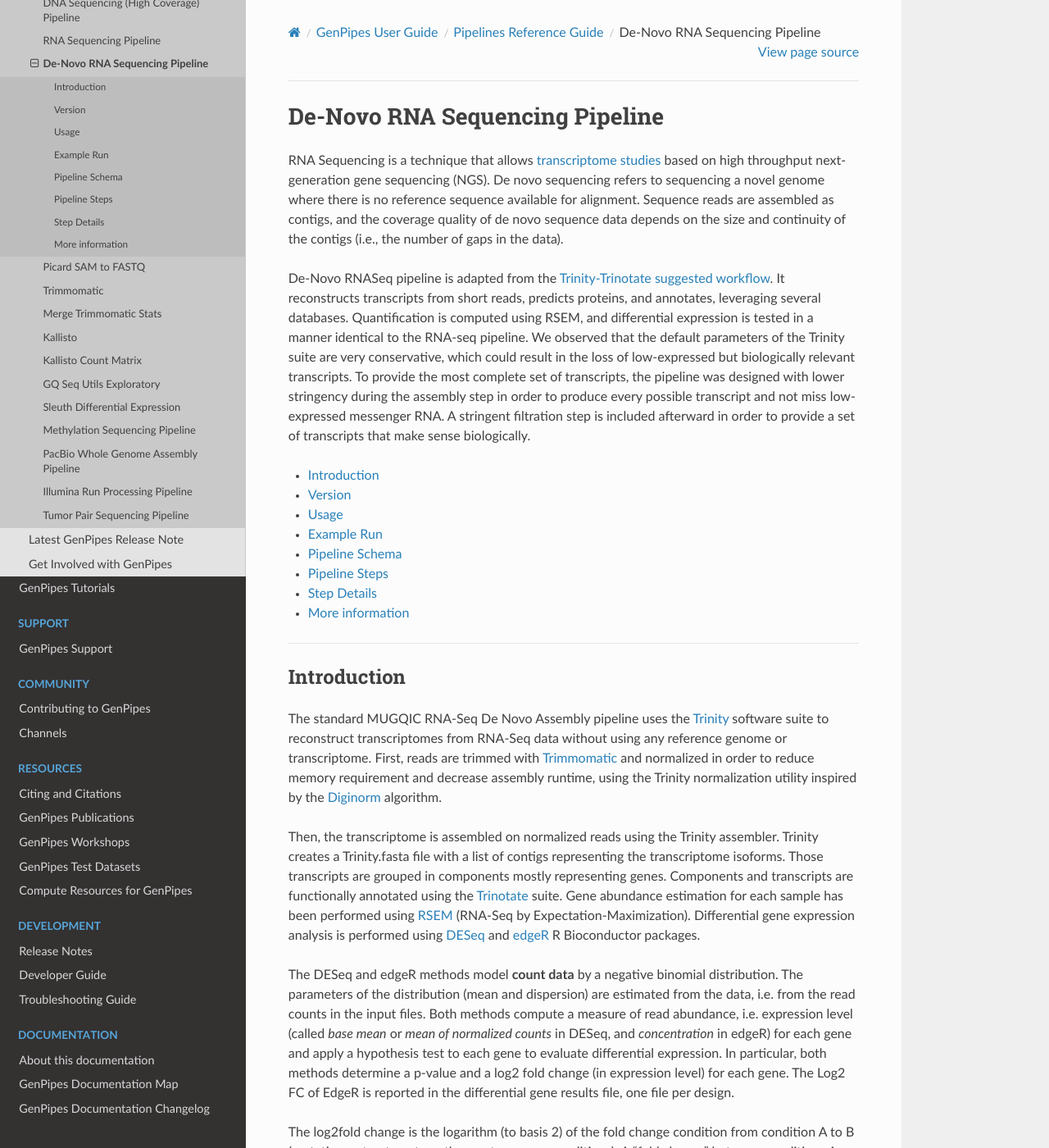
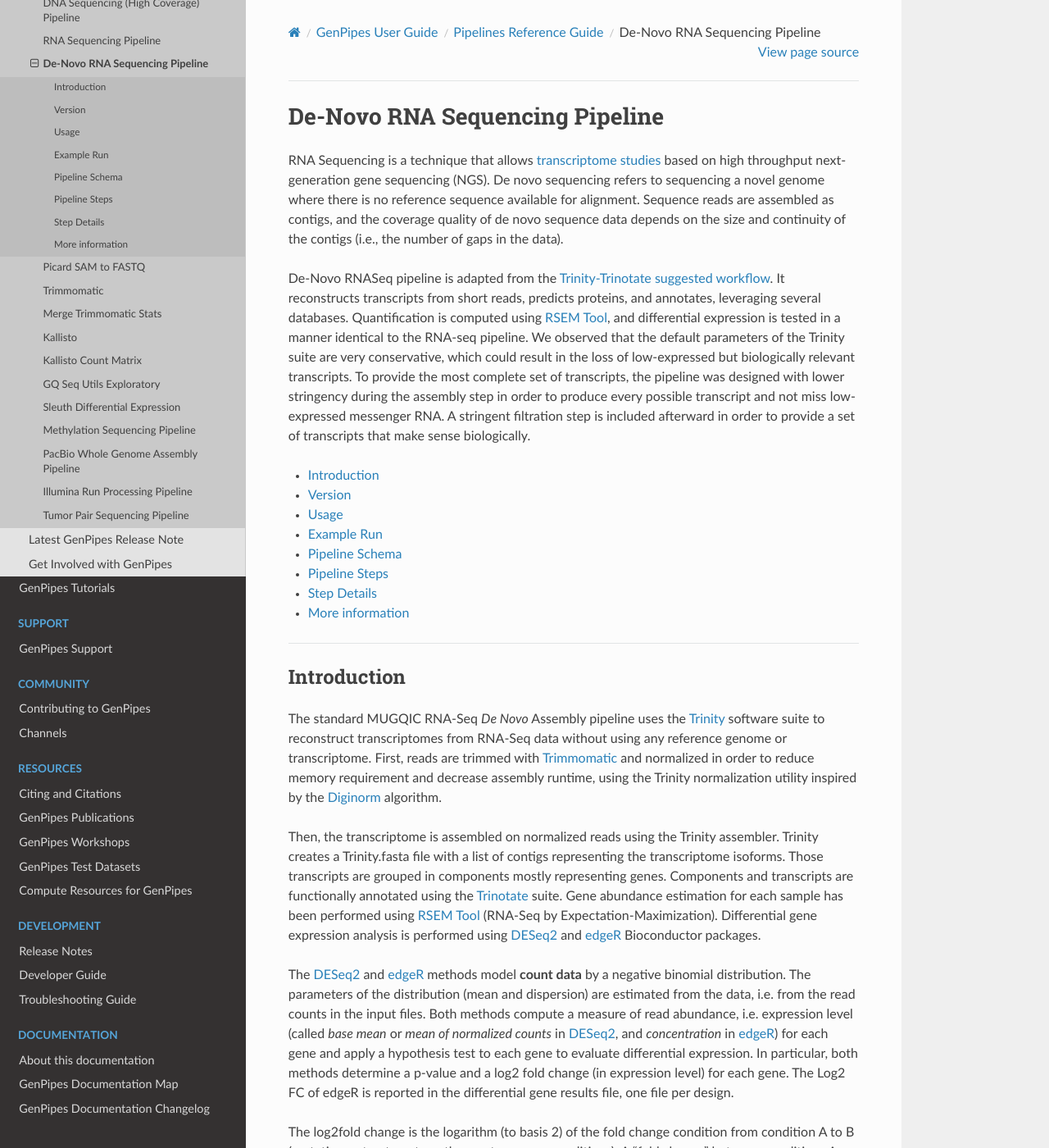
Before and after one commit to c3g/GenPipes_Docs, a Sphinx documentation site: the page built from docs/source/user_guide/pipelines/gp_rnaseq_denovo.rst, in a window 1280 px wide and 1400 px high. Shown: the whole window at 82% size. Built offline with Sphinx 7.4.7 and the Read the Docs theme 2.0.0, drawn with Linux system fonts in a browser that asks for light colours; formulas are drawn with MathJax 3; the version number could not be read and is left out; some of the changed text lies outside the part shown.

Commit message:
Fixes #108 updated denovo seq pipeline with 3.1.5 master sources reference

```diff
--- a/docs/source/user_guide/pipelines/gp_rnaseq_denovo.rst
+++ b/docs/source/user_guide/pipelines/gp_rnaseq_denovo.rst
@@ -14,7 +14,7 @@
       sam
       rRNA
       Transdecoder
-      EdgeR
+      edgeR
       denovo
       Grabherr
       Yassour
@@ -24,7 +24,7 @@ De-Novo RNA Sequencing Pipeline
 
 RNA Sequencing is a technique that allows `transcriptome studies`_ based on high throughput next-generation gene sequencing (NGS). De novo sequencing refers to sequencing a novel genome where there is no reference sequence available for alignment. Sequence reads are assembled as contigs, and the coverage quality of de novo sequence data depends on the size and continuity of the contigs (i.e., the number of gaps in the data).
 
-De-Novo RNASeq pipeline is adapted from the `Trinity-Trinotate`_ `suggested workflow`_. It reconstructs transcripts from short reads, predicts proteins, and annotates, leveraging several databases. Quantification is computed using RSEM, and differential expression is tested in a manner identical to the RNA-seq pipeline. We observed that the default parameters of the Trinity suite are very conservative, which could result in the loss of low-expressed but biologically relevant transcripts. To provide the most complete set of transcripts, the pipeline was designed with lower stringency during the assembly step in order to produce every possible transcript and not miss low-expressed messenger RNA. A stringent filtration step is included afterward in order to provide a set of transcripts that make sense biologically.
+De-Novo RNASeq pipeline is adapted from the `Trinity-Trinotate`_ `suggested workflow`_. It reconstructs transcripts from short reads, predicts proteins, and annotates, leveraging several databases. Quantification is computed using `RSEM Tool`_, and differential expression is tested in a manner identical to the RNA-seq pipeline. We observed that the default parameters of the Trinity suite are very conservative, which could result in the loss of low-expressed but biologically relevant transcripts. To provide the most complete set of transcripts, the pipeline was designed with lower stringency during the assembly step in order to produce every possible transcript and not miss low-expressed messenger RNA. A stringent filtration step is included afterward in order to provide a set of transcripts that make sense biologically.
 
 .. contents:: :local:
 
@@ -32,13 +32,13 @@ De-Novo RNASeq pipeline is adapted from the `Trinity-Trinotate`_ `suggested work
 
 Introduction
 ------------
-The standard MUGQIC RNA-Seq De Novo Assembly pipeline uses the `Trinity <http://trinityrnaseq.sourceforge.net/>`_ software suite to reconstruct transcriptomes from RNA-Seq data without using any reference genome or transcriptome.  First, reads are trimmed with `Trimmomatic <http://www.usadellab.org/cms/index.php?page=trimmomatic>`_ and normalized in order to reduce memory requirement and decrease assembly runtime, using the Trinity normalization utility inspired by the `Diginorm <http://arxiv.org/abs/1203.4802>`_ algorithm.
+The standard MUGQIC RNA-Seq *De Novo* Assembly pipeline uses the `Trinity <http://trinityrnaseq.sourceforge.net/>`_ software suite to reconstruct transcriptomes from RNA-Seq data without using any reference genome or transcriptome.  First, reads are trimmed with `Trimmomatic <http://www.usadellab.org/cms/index.php?page=trimmomatic>`_ and normalized in order to reduce memory requirement and decrease assembly runtime, using the Trinity normalization utility inspired by the `Diginorm <http://arxiv.org/abs/1203.4802>`_ algorithm.
 
-Then, the transcriptome is assembled on normalized reads using the Trinity assembler. Trinity creates a Trinity.fasta file with a list of contigs representing the transcriptome isoforms. Those transcripts are grouped in components mostly representing genes.  Components and transcripts are functionally annotated using the `Trinotate <http://trinotate.sourceforge.net/>`_ suite.  Gene abundance estimation for each sample has been performed using `RSEM <http://deweylab.biostat.wisc.edu/rsem/>`_ (RNA-Seq by Expectation-Maximization). Differential gene expression analysis is performed using `DESeq <http://genomebiology.com/2010/11/10/R106>`_ and `edgeR <http://bioinformatics.oxfordjournals.org/content/26/1/139/>`_ R Bioconductor packages.
+Then, the transcriptome is assembled on normalized reads using the Trinity assembler. Trinity creates a Trinity.fasta file with a list of contigs representing the transcriptome isoforms. Those transcripts are grouped in components mostly representing genes.  Components and transcripts are functionally annotated using the `Trinotate <http://trinotate.sourceforge.net/>`_ suite.  Gene abundance estimation for each sample has been performed using `RSEM Tool`_ (RNA-Seq by Expectation-Maximization). Differential gene expression analysis is performed using `DESeq2`_ and `edgeR`_ Bioconductor packages.
 
-The DESeq and edgeR methods model **count data** by a negative binomial distribution. The parameters of the distribution (mean and dispersion) are estimated from the data, i.e. from the read counts in the input files.  Both methods compute a measure of read abundance, i.e. expression level (called *base mean* or *mean of normalized counts* in DESeq, and *concentration* in edgeR) for each gene and apply a hypothesis test to each gene to evaluate differential expression. In particular, both methods determine a p-value and a log2 fold change (in expression level) for each gene. The Log2 FC of EdgeR is reported in the differential gene results file, one file per design.
+The `DESeq2`_ and `edgeR`_ methods model **count data** by a negative binomial distribution. The parameters of the distribution (mean and dispersion) are estimated from the data, i.e. from the read counts in the input files.  Both methods compute a measure of read abundance, i.e. expression level (called *base mean* or *mean of normalized counts* in `DESeq2`_, and *concentration* in `edgeR`_) for each gene and apply a hypothesis test to each gene to evaluate differential expression. In particular, both methods determine a p-value and a log2 fold change (in expression level) for each gene. The Log2 FC of edgeR is reported in the differential gene results file, one file per design.
 
-The log2fold change is the logarithm (to basis 2) of the fold change condition from condition A to B (mutation or treatment are the most common conditions). A "fold change" between conditions A and B at a gene or transcript is normally computed as the ratio at gene or transcript of the base mean of scaled counts for condition B to the base mean of scaled counts for condition A. Counts are scaled by a size factor in a step called normalization (if the counts of non-differentially expressed genes in one sample are, on average, twice as high as in another,  the size factor for the first sample should be twice that of the other sample).  Each column of the count table is then divided by the size factor for this column and the count values are brought to a common scale, making them comparable. See the `EdgeR vignette <http://www.bioconductor.org/packages/2.12/bioc/vignettes/edgeR/inst/doc/edgeR.pdf>`_ for additional information on normalization approaches used in the pipeline.
+The log2fold change is the logarithm (to basis 2) of the fold change condition from condition A to B (mutation or treatment are the most common conditions). A "fold change" between conditions A and B at a gene or transcript is normally computed as the ratio at gene or transcript of the base mean of scaled counts for condition B to the base mean of scaled counts for condition A. Counts are scaled by a size factor in a step called normalization (if the counts of non-differentially expressed genes in one sample are, on average, twice as high as in another,  the size factor for the first sample should be twice that of the other sample).  Each column of the count table is then divided by the size factor for this column and the count values are brought to a common scale, making them comparable. See the `edgeR vignette <http://www.bioconductor.org/packages/2.12/bioc/vignettes/edgeR/inst/doc/edgeR.pdf>`_ for additional information on normalization approaches used in the pipeline.
 
 The differential gene analysis is followed by a Gene Ontology (GO) enrichment analysis.  This analysis use the `goseq approach <http://bioconductor.org/packages/release/bioc/html/goseq.html>`_.  The goseq is based on the use of non-native GO terms resulting from trinotate annotations (see details in the section 5 of `the corresponding vignette <http://bioconductor.org/packages/release/bioc/vignettes/goseq/inst/doc/goseq.pdf>`_.
 
@@ -115,7 +115,7 @@ Usage
 Example Run
 -----------
 
-Use the following commands to execute the De Novo sequencing pipeline:
+Use the following commands to execute the *De Novo* sequencing pipeline:
 
 ::
 
@@ -130,7 +130,7 @@ You can download the test dataset for this pipeline :ref:`here<docs_testdatasets
 Pipeline Schema
 ---------------
 
-Figure below shows the schema of RNA Sequencing De Novo Assembly pipeline. You can refer to the latest `RNA Sequencing De Novo pipeline implementation <https://bitbucket.org/mugqic/genpipes/src/master/pipelines/rnaseq_denovo_assembly/README.md>`_ and `high resolution schema image <https://bitbucket.org/mugqic/genpipes/raw/master/resources/workflows/GenPipes_rnaseq_denovo_assembly.png>`_.
+Figure below shows the schema of RNA Sequencing *De Novo* Assembly pipeline. You can refer to the latest `RNA Sequencing De Novo pipeline implementation <https://bitbucket.org/mugqic/genpipes/src/master/pipelines/rnaseq_denovo_assembly/README.md>`_ and `high resolution schema image <https://bitbucket.org/mugqic/genpipes/raw/master/resources/workflows/GenPipes_rnaseq_denovo_assembly.png>`_.
 
 .. figure:: /img/pipelines/rnaseq_denovo.png
    :align: center
@@ -143,7 +143,7 @@ Figure below shows the schema of RNA Sequencing De Novo Assembly pipeline. You c
 Pipeline Steps
 --------------
 
-The table below lists various steps that constitute the RNA Sequencing De Novo Assembly.
+The table below lists various steps that constitute the RNA Sequencing *De Novo* Assembly.
 
 +----+-------------------------------------------+
 |    | RNA Sequencing De Novo Assembly Steps     |
@@ -206,7 +206,7 @@ The table below lists various steps that constitute the RNA Sequencing De Novo A
 More information
 -----------------
 
-You can find more information about RNA Sequencing De Novo Assembly Pipeline in the following references:
+You can find more information about RNA Sequencing *De Novo* Assembly Pipeline in the following references:
 
 * Grabherr MG, Haas BJ, Yassour M, et al. Full-length transcriptome assembly from RNA-Seq data without a reference genome - `Trinity-Trinotate`_.
 
@@ -248,3 +248,6 @@ You can find more information about RNA Sequencing De Novo Assembly Pipeline in
 .. _transcriptome studies: https://en.wikipedia.org/wiki/Transcriptome
 .. _Trinity-Trinotate: https://www.ncbi.nlm.nih.gov/pubmed/21572440
 .. _suggested workflow: https://www.ncbi.nlm.nih.gov/pubmed/23644548
+.. _RSEM Tool: https://github.com/deweylab/RSEM
+.. _DESeq2: https://bioconductor.org/packages/release/bioc/html/DESeq2.html
+.. _edgeR: http://bioinformatics.oxfordjournals.org/content/26/1/139/
```
